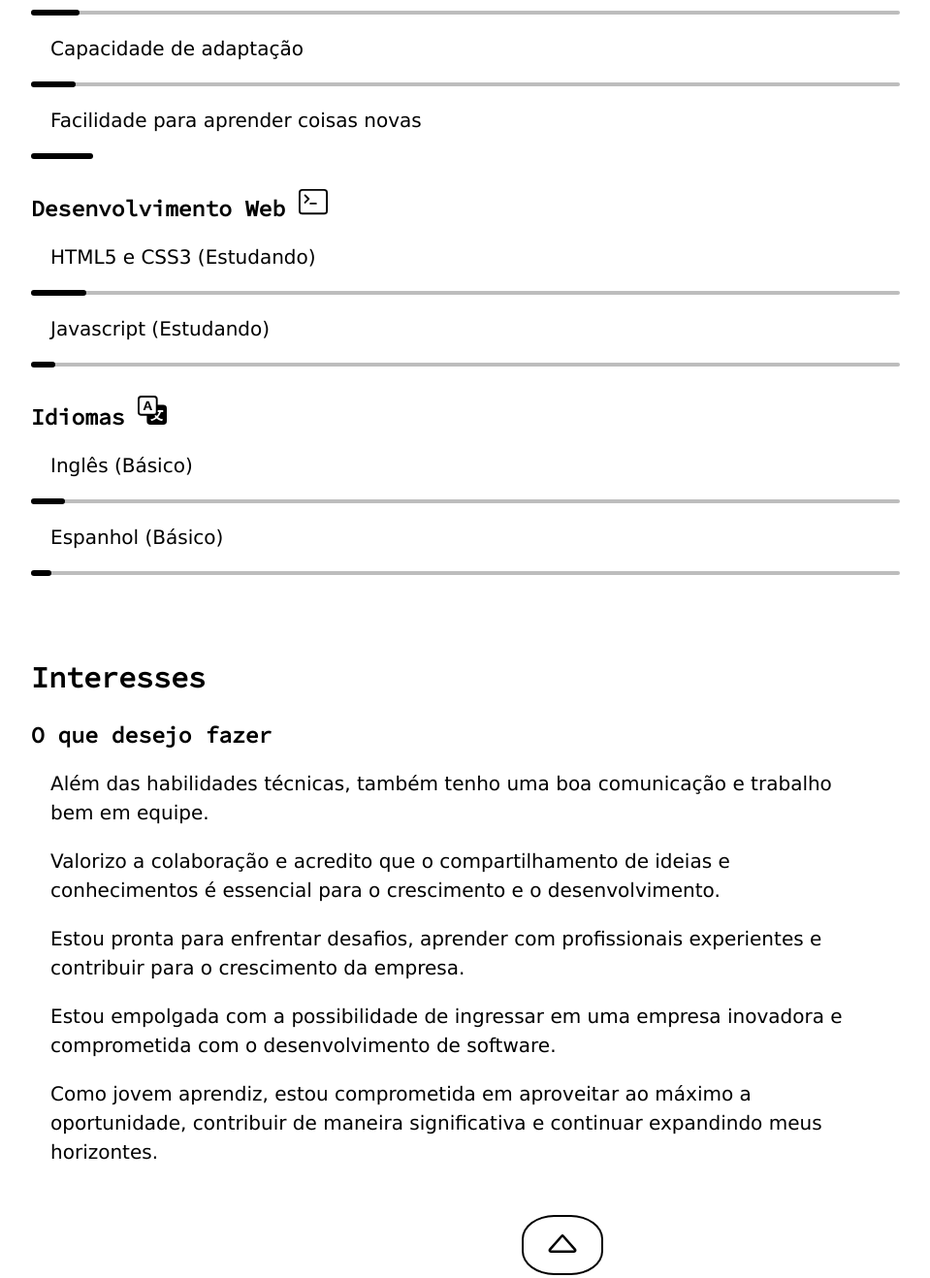
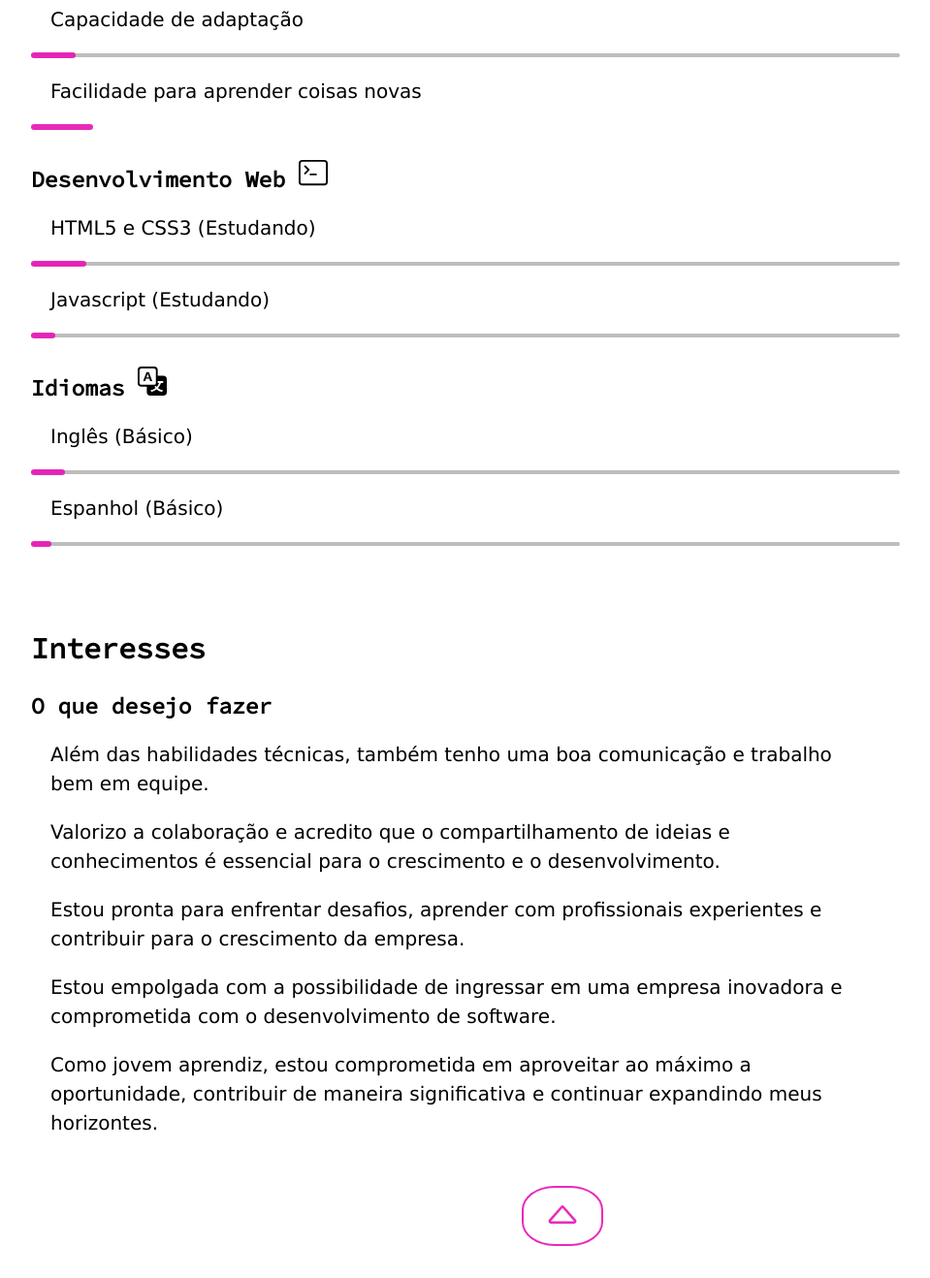
Before and after one commit to pedronag01/daniely_rochay, a plain HTML site: page index.html in a window 1280 px wide. Shown: the part 3920-5238 px from the top of the page at 97% size, without its empty margins (68-1027 px from the left). Drawn offline with Linux system fonts and the light colour scheme; a web font is replaced by a local one.

Commit message:
update cores

```diff
--- a/index.html
+++ b/index.html
@@ -104,7 +104,7 @@
                     </p>
                 <h2 id="sobree">Sobre</h2>
 
-                <p>Estudante do ensino médio altamente motivada, com habilidades em programação e desenvolvimento de software. <br><br> Pronta para desenvolver novas habilidades e crescer profissionalmente em um ambiente de trabalho dinâmico e desafiador. <br><br> Apaixonada por moda, tecnologia e entusiasmada para aplicar meus conhecimentos acadêmicos e habilidades em um ambiente de trabalho profissional. <br><br> Possuo habilidades com HTML, CSS e Javascript e experiência com vendas e confecção de doces gourmet <br><br> Pronta para aprender rapidamente e trabalhar duro para atingir as metas da empresa. <br><br> Dedicada em atender às necessidades do cliente e aumentar a satisfação da empresa.</p>
+                <p>Estudante do ensino médio altamente motivada, com habilidades em programação e desenvolvimento de software. <br><br> Pronta para desenvolver novas habilidades e crescer profissionalmente em um ambiente de trabalho dinâmico e desafiador. <br><br> Apaixonada por moda, tecnologia e entusiasmada para aplicar meus conhecimentos acadêmicos e habilidades em um ambiente de trabalho profissional. <br><br> Possuo habilidades com HTML, CSS e Javascript e experiência com vendas e confecção de doces gourmet. <br><br> Pronta para aprender rapidamente e trabalhar duro para atingir as metas da empresa. <br><br> Dedicada em aumentar a satisfação da empresa.</p>
             </div>
             <div id="formacao">
                 <br>
@@ -122,7 +122,7 @@
                     <li>Trabalho em Equipe</li>
                 </ul>
                 <h2 id="qualidades">Qualidades</h2>
-                <p>Calma, contida, compreensiva, paciente, persistente, caridosa, tolerante, orientada à carreira, zelosa, observadora, clemente, convencional, sonhadora, prudente, leal, organizada, sério, cuidadosa, dedicada, focada, produtiva, disciplinada, exigente...</p>
+                <p>Calma, contida, compreensiva, paciente, persistente, caridosa, tolerante, orientada à carreira, zelosa, observadora, clemente, convencional, sonhadora, prudente, leal, organizada, séria, cuidadosa, dedicada, focada, produtiva, disciplinada, exigente...</p>
                 <h2 id="defeitos">Defeitos</h2>
                 <p>Materialista, retaliativa, rígida, perfeccionismo excessivo</p>
             </div>
--- a/style/style.css
+++ b/style/style.css
@@ -192,7 +192,7 @@ html {
 .progresso-flex .barra-progresso-flex {
     position: absolute;
     height: 140%;
-    background-color: rgb(0, 0, 0);
+    background-color: rgb(230, 24, 182, 0.921);
     width: 65%;
     border-radius: 20px;
     animation: barra-flex 80s;
@@ -219,7 +219,7 @@ html {
 .progresso-adap .barra-progresso-adap {
     position: absolute;
     height: 140%;
-    background-color: rgb(0, 0, 0);
+    background-color: rgb(230, 24, 182, 0.921);
     width: 80%;
     border-radius: 20px;
     animation: barra-adap 80s;
@@ -246,7 +246,7 @@ html {
 .progresso-apren .barra-progresso-apren {
     position: absolute;
     height: 140%;
-    background-color: rgb(0, 0, 0);
+    background-color: rgb(230, 24, 182, 0.921);
     border-radius: 20px;
     width: 70%;
     animation: barra-apren 80s;
@@ -273,7 +273,7 @@ html {
 .progresso-html .barra-progresso-html {
     position: absolute;
     height: 140%;
-    background-color: rgb(0, 0, 0);
+    background-color: rgb(230, 24, 182, 0.921);
     border-radius: 20px;
     width: 30%;
     animation: barra-html 80s;
@@ -301,7 +301,7 @@ html {
     border-radius: 20px;
     position: absolute;
     height: 140%;
-    background-color: rgb(0, 0, 0);
+    background-color: rgb(230, 24, 182, 0.921);
     width: 5%;
     animation: barra-py 80s;
 }
@@ -327,7 +327,7 @@ html {
 .progresso-ing .barra-progresso-ing {
     position: absolute;
     height: 140%;
-    background-color: rgb(0, 0, 0);
+    background-color: rgb(230, 24, 182, 0.921);
     width: 60%;
     border-radius: 20px;
     animation: barra-ing 80s;
@@ -354,7 +354,7 @@ html {
 .progresso-esp .barra-progresso-esp {
     position: absolute;
     height: 140%;
-    background-color: rgb(0, 0, 0);
+    background-color: rgba(230, 24, 182, 0.921);
     width: 30%;
     border-radius: 20px;
     animation: barra-esp 80s;
@@ -383,8 +383,8 @@ html {
 .voltar a:link, .voltar a:visited {
     border-radius: 40%;
     background-color: white;
-    color: rgb(0, 0, 0);
-    border: 2px solid rgb(0, 0, 0);
+    color: rgb(230, 24, 182, 0.921);
+    border: 2px solid rgb(230, 24, 182, 0.921);
     padding: 7px 20px;
     text-decoration: none;
     display: inline-block;
```
